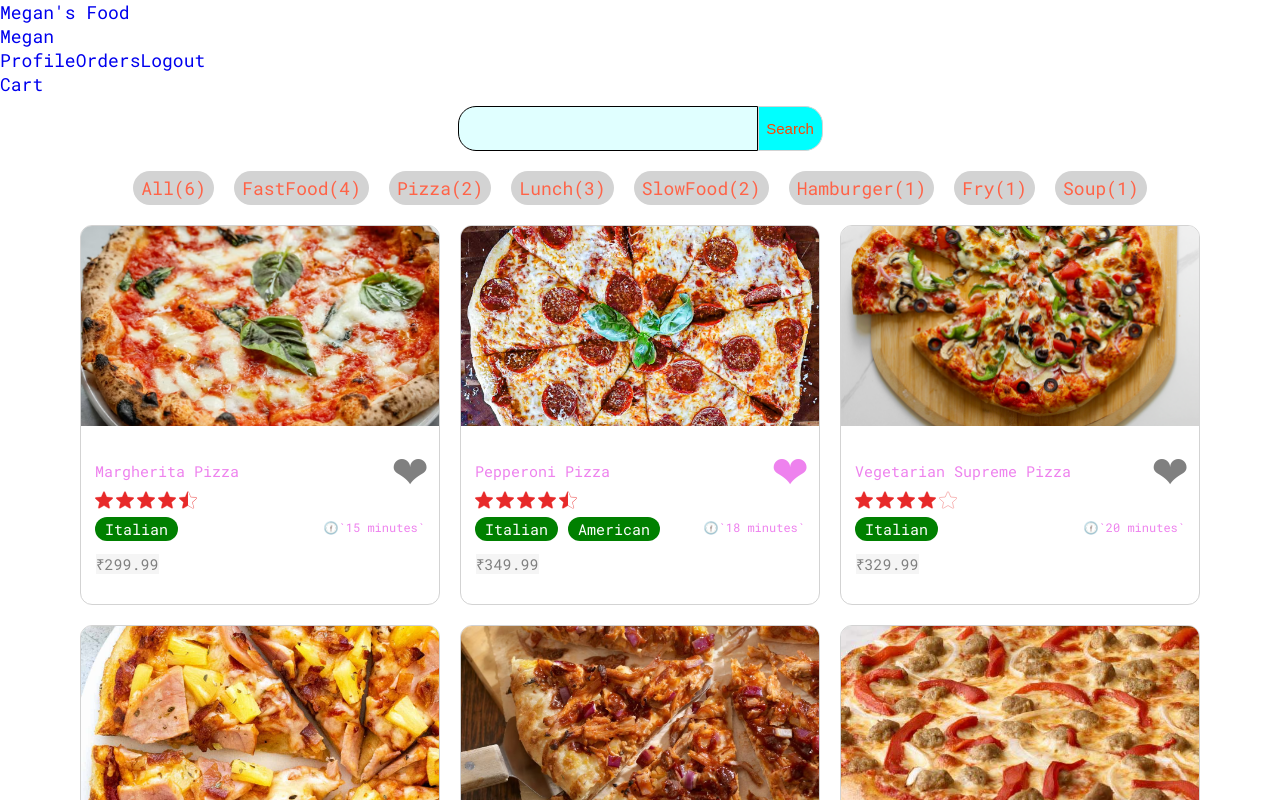
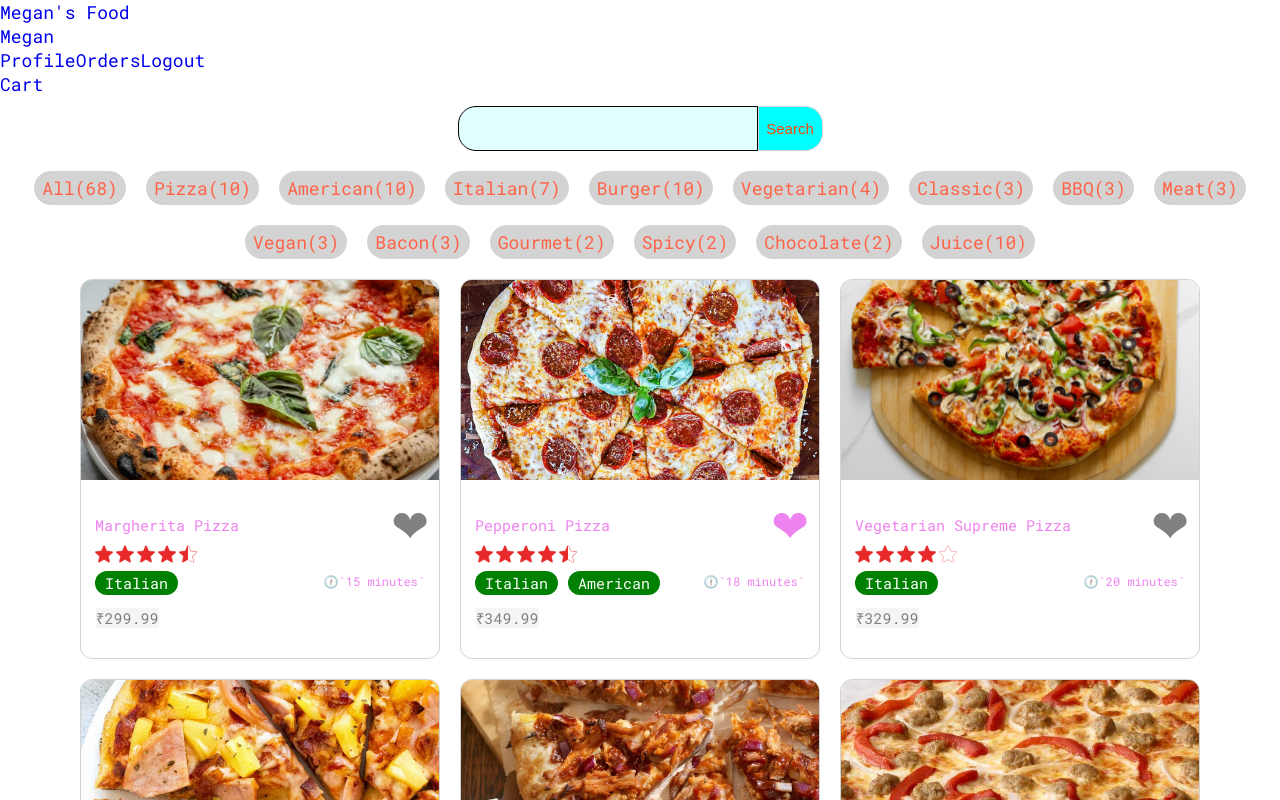
Before and after one commit to CodeMegan27/Food-Ordering-Website, a React (Create React App) app: page / in a window 1280 px wide. Shown: the top 800 px of the page. Built offline with nearby package versions, Linux system fonts and the light colour scheme.

Commit message:
changes made

```diff
--- a/src/components/Tags/Tags.module.css
+++ b/src/components/Tags/Tags.module.css
@@ -1,6 +1,6 @@
 .container {
     display: flex;
-    flex-wrap: nowrap;
+    flex-wrap: wrap;
 }
 
 .container a {
--- a/src/data.js
+++ b/src/data.js
@@ -442,12 +442,19 @@ export const sampleFoods = [
 ]
 
 export const sampleTags = [
-    { name: 'All', count: 6 },
-    { name: 'FastFood', count: 4 },
-    { name: 'Pizza', count: 2 },
-    { name: 'Lunch', count: 3 },
-    { name: 'SlowFood', count: 2 },
-    { name: 'Hamburger', count: 1 },
-    { name: 'Fry', count: 1 },
-    { name: 'Soup', count: 1 },
+    {"name": "All", "count": 68},
+    {"name": "Pizza", "count": 10},
+    {"name": "American", "count": 10},
+    {"name": "Italian", "count": 7},
+    {"name": "Burger", "count": 10},
+    {"name": "Vegetarian", "count": 4},
+    {"name": "Classic", "count": 3},
+    {"name": "BBQ", "count": 3},
+    {"name": "Meat", "count": 3},
+    {"name": "Vegan", "count": 3},
+    {"name": "Bacon", "count": 3},
+    {"name": "Gourmet", "count": 2},
+    {"name": "Spicy", "count": 2},
+    {"name": "Chocolate", "count": 2},
+    {"name": "Juice", "count": 10}
 ];
```
